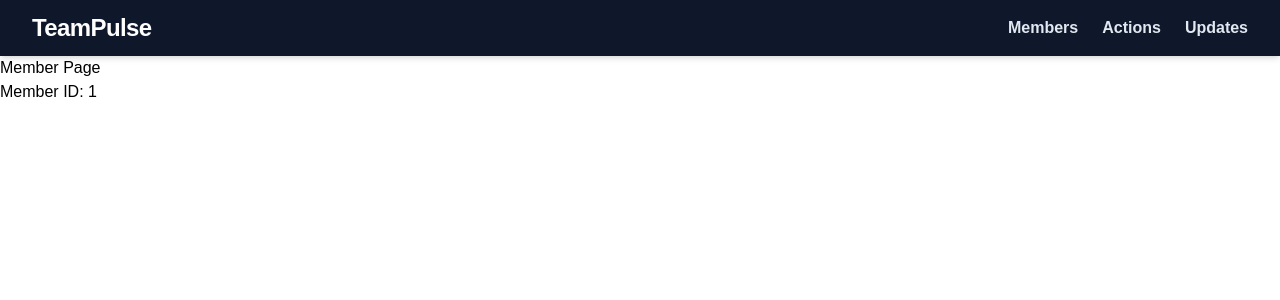
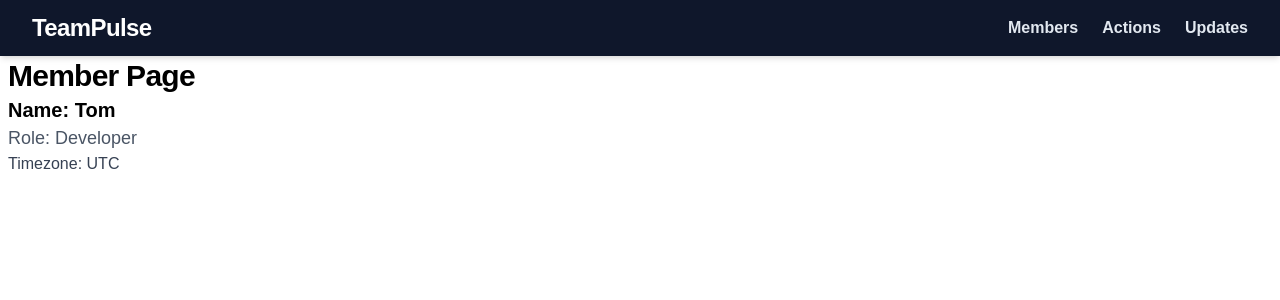
Before and after one commit to shishir-bychapur/team-pulse, a Next.js app: page /members/1 in a window 1280 px wide. Shown: the top 300 px of the page. Built offline with nearby package versions, Linux system fonts and the light colour scheme.

Commit message:
feat: add /members/[id] endpoint + error handling

```diff
--- /dev/null
+++ b/src/app/api/members/[id]/route.ts
@@ -0,0 +1,23 @@
+import { members } from "@/src/data/member";
+import { Member } from "@/src/types/member";
+import { NextResponse } from "next/server";
+
+type RequestParams = {
+  id: string;
+};
+
+type ResponseData = {
+  member: Member | null;
+};
+
+export async function GET(
+  req: Request,
+  { params }: { params: Promise<RequestParams> },
+): Promise<NextResponse<ResponseData>> {
+  const { id } = await params;
+  const member = members.find((m) => m.id === id);
+  if (!member) {
+    return NextResponse.json({ member: null }, { status: 404 });
+  }
+  return NextResponse.json({ member });
+}
--- a/src/app/members/[id]/page.tsx
+++ b/src/app/members/[id]/page.tsx
@@ -1,13 +1,12 @@
-export default async function MemberPage({
-  params,
-}: {
-  params: Promise<{ id: string }>;
-}) {
-  const { id } = await params;
+import SingleMember from "@/src/components/members/single-member";
+
+export default async function MemberPage() {
   return (
     <div>
-      <h1>Member Page</h1>
-      <p>Member ID: {id}</p>
+      <h1 className="mx-2 max-w-xs text-3xl font-semibold leading-10 tracking-tight">
+        Member Page
+      </h1>
+      <SingleMember />
     </div>
   );
 }
--- a/src/components/members/all-members.tsx
+++ b/src/components/members/all-members.tsx
@@ -7,6 +7,7 @@ import Card from "../card";
 export function AllMembers() {
   const [data, setData] = useState<Member[]>([]);
   const [loading, setLoading] = useState(true);
+  const [error, setError] = useState<string | null>(null);
 
   useEffect(() => {
     const fetchData = async () => {
@@ -17,6 +18,7 @@ export function AllMembers() {
         setLoading(false);
       } catch (error) {
         console.error("Error fetching members:", error);
+        setError("Failed to fetch members");
         setLoading(false);
       }
     };
@@ -27,6 +29,10 @@ export function AllMembers() {
     return <div>Loading...</div>;
   }
 
+  if (error) {
+    return <div>Members not found. Please try again later.</div>;
+  }
+
   return (
     <div className="grid grid-cols-1 gap-4 sm:grid-cols-2 md:grid-cols-3 lg:grid-cols-4">
       {data.map((member, index) => (
--- /dev/null
+++ b/src/components/members/single-member.tsx
@@ -0,0 +1,44 @@
+"use client";
+
+import { useState, useEffect } from "react";
+import { useParams } from "next/navigation";
+
+import { Member } from "@/src/types/member";
+
+export default function SingleMember() {
+  const { id } = useParams();
+  const [member, setMember] = useState<Member | null>(null);
+  const [loading, setLoading] = useState(true);
+
+  useEffect(() => {
+    const fetchMember = async () => {
+      try {
+        const response = await fetch(`/api/members/${id}`);
+        const data = await response.json();
+        setMember(data.member);
+      } catch (error) {
+        console.error("Error fetching member:", error);
+      } finally {
+        setLoading(false);
+      }
+    };
+
+    fetchMember();
+  }, [id]);
+
+  if (loading) {
+    return <div>Loading...</div>;
+  }
+
+  if (!member) {
+    return <div className="text-red-500">Member not found.</div>;
+  }
+
+  return (
+    <div className="mx-2">
+      <h2 className="text-xl font-semibold">Name: {member.name}</h2>
+      <p className="text-lg text-gray-600">Role: {member.role.name}</p>
+      <p className="text-gray-700">Timezone: {member.timezone}</p>
+    </div>
+  );
+}
```
